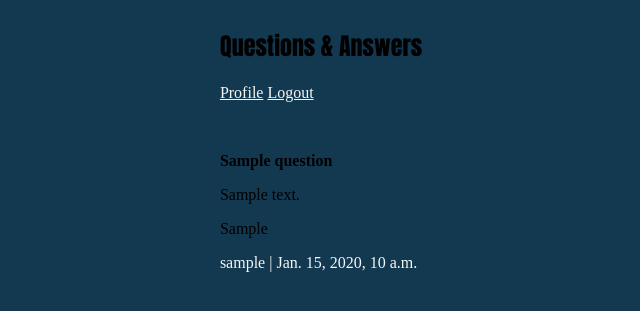
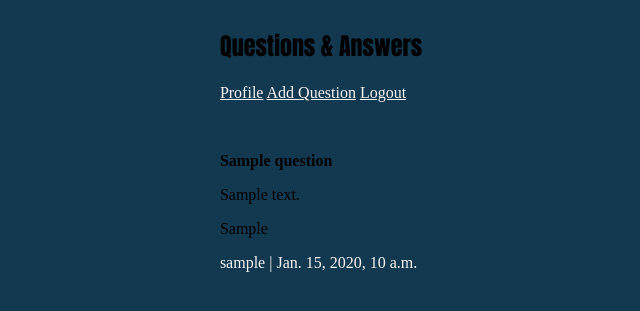
Before and after one commit to momentum-team-3/questionbox-kldavis52, a Django app: page /qanda/ in a window 1280 px wide. Shown: the top 311 px of the page, without its empty margins (319-959 px from the left). Run offline with Django 3.2, Linux system fonts and the light colour scheme; a user stored in the database is signed in; tables that the repository leaves empty hold one stand-in row (values such as "Sample post").

Commit message:
corrected the question model

```diff
--- a/qanda/models.py
+++ b/qanda/models.py
@@ -6,7 +6,7 @@ class Question(models.Model):
     title = models.CharField(max_length=511, null=False, blank=False)
     body = models.TextField(null=False, blank=False)
     date_time = models.DateTimeField(auto_now_add=True)
-    user = models.OneToOneField(to=User, on_delete=models.CASCADE)
+    user = models.ForeignKey(to=User, on_delete=models.CASCADE, blank=False, null=False)
     tag = models.ManyToManyField(to="Tag", related_name="questions", blank=True)
     answer = models.ManyToManyField("Answer",  related_name='questions', blank=True)
     star_by_user = models.ManyToManyField(to=User, related_name="questions", blank=True)
--- a/qanda/views.py
+++ b/qanda/views.py
@@ -29,7 +29,7 @@ def add_question(request):
         question.user = request.user
         question.save()
         question.set_tag_names(form.cleaned_data['tag_names'])
-        return redirect(to='questions_list', pk=question.pk)
+        return redirect(to='question_detail', pk=question.pk)
     else:
         form = QuestionForm()
 
--- a/templates/qanda/question_detail.html
+++ b/templates/qanda/question_detail.html
@@ -1,4 +1,4 @@
 {% extends "base.html" %}
 {% block content %}
-
+<h2>Question deails Page</h2>
 {% endblock %}
--- a/templates/qanda/questions_list.html
+++ b/templates/qanda/questions_list.html
@@ -8,15 +8,19 @@
     Please <a class="link text" href="{% url 'login_user' %}">Login</a> or
     <a class="link text" href="{% url 'register' %}">Register new account</a>
   </p>
-  {% endif %} {% if logged_in %}
+  {% endif %}
+
+  {% if logged_in %}
   <p>
-    <a class="link text" href="{% url 'userprofile' pk=user.pk %}">Profile</a
-    ><span> </span
-    ><a class="link text" href="{% url 'logout_user' %}">Logout</a>
+    <a class="link text" href="{% url 'userprofile' pk=user.pk %}">Profile</a>
+    <span> </span>
+    <a class="link text" href="{% url 'add_question' %}">Add Question</a>
+    <span> </span>
+    <a class="link text" href="{% url 'logout_user' %}">Logout</a>
   </p>
   {% endif %}
 </div>
-<br />
+<br/>
 <div>
   {% for question in questions %}
   <p id="title">
```
Also changed, not shown: templates/qanda/add_question.html (+8 -0 lines), qanda/migrations/0007_auto_20200912_0027.py (added).
